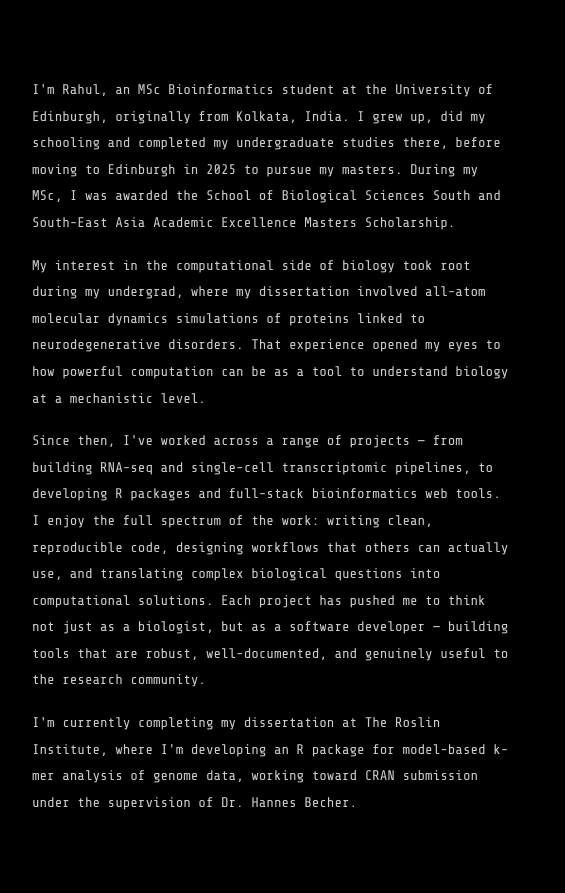
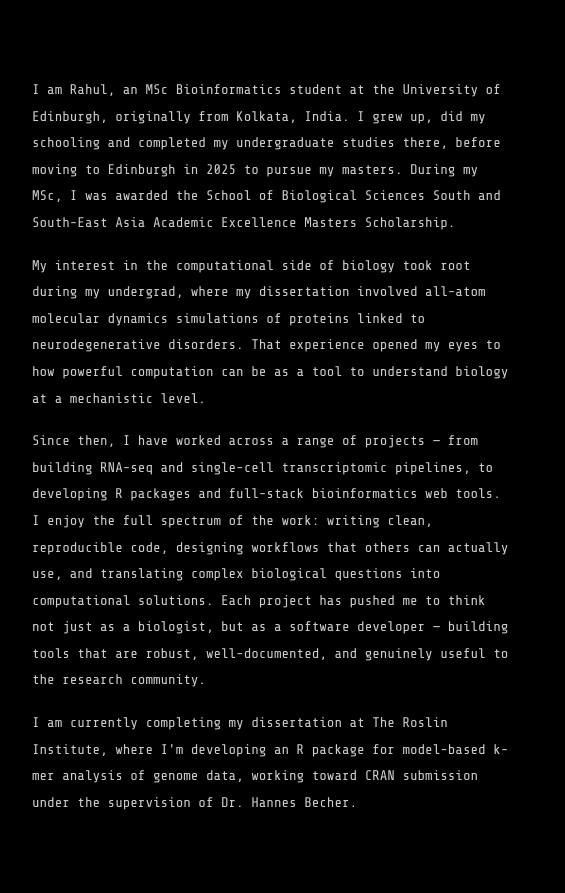
Before and after one commit to rahuldey5156/rahuldey5156.github.io, a plain HTML site: page index.html in a window 1280 px wide. Shown: the part 443-1336 px from the top of the page, 98-663 px from the left. Drawn offline with nearby package versions, Linux system fonts and the light colour scheme.

Commit message:
fix text

```diff
--- a/index.html
+++ b/index.html
@@ -242,10 +242,10 @@
   <!-- Row 2: Text (left) + McEwan Hall (right) -->
   <div class="home-row">
     <div class="home-text">
-      <p>I'm Rahul, an MSc Bioinformatics student at the University of Edinburgh, originally from Kolkata, India. I grew up, did my schooling and completed my undergraduate studies there, before moving to Edinburgh in 2025 to pursue my masters. During my MSc, I was awarded the School of Biological Sciences South and South-East Asia Academic Excellence Masters Scholarship.</p>
+      <p>I am Rahul, an MSc Bioinformatics student at the University of Edinburgh, originally from Kolkata, India. I grew up, did my schooling and completed my undergraduate studies there, before moving to Edinburgh in 2025 to pursue my masters. During my MSc, I was awarded the School of Biological Sciences South and South-East Asia Academic Excellence Masters Scholarship.</p>
       <p>My interest in the computational side of biology took root during my undergrad, where my dissertation involved all-atom molecular dynamics simulations of proteins linked to neurodegenerative disorders. That experience opened my eyes to how powerful computation can be as a tool to understand biology at a mechanistic level.</p>
-      <p>Since then, I've worked across a range of projects — from building RNA-seq and single-cell transcriptomic pipelines, to developing R packages and full-stack bioinformatics web tools. I enjoy the full spectrum of the work: writing clean, reproducible code, designing workflows that others can actually use, and translating complex biological questions into computational solutions. Each project has pushed me to think not just as a biologist, but as a software developer — building tools that are robust, well-documented, and genuinely useful to the research community.</p>
-      <p>I'm currently completing my dissertation at The Roslin Institute, where I'm developing an R package for model-based k-mer analysis of genome data, working toward CRAN submission under the supervision of Dr. Hannes Becher.</p>
+      <p>Since then, I have worked across a range of projects — from building RNA-seq and single-cell transcriptomic pipelines, to developing R packages and full-stack bioinformatics web tools. I enjoy the full spectrum of the work: writing clean, reproducible code, designing workflows that others can actually use, and translating complex biological questions into computational solutions. Each project has pushed me to think not just as a biologist, but as a software developer — building tools that are robust, well-documented, and genuinely useful to the research community.</p>
+      <p>I am currently completing my dissertation at The Roslin Institute, where I'm developing an R package for model-based k-mer analysis of genome data, working toward CRAN submission under the supervision of Dr. Hannes Becher.</p>
     </div>
     <div class="home-img-wrap">
       <img src="McEwan_Hall.jpg" alt="McEwan Hall, University of Edinburgh" />
```
